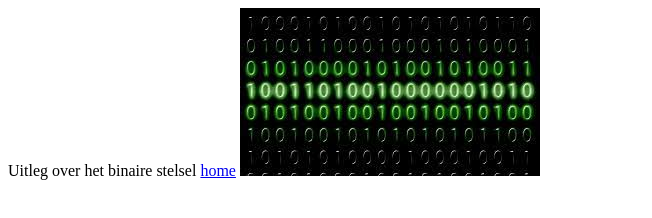
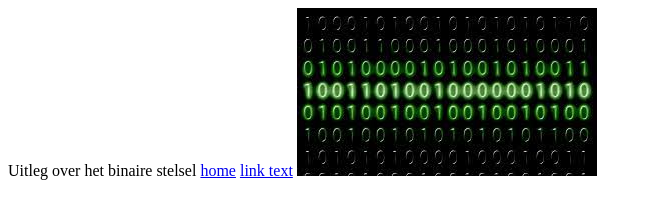
Before and after one commit to davidkoersen/davidkoersen.github.io, a plain HTML site: page binairstelsel.html in a window 1280 px wide. Shown: the whole page, without its empty margins (0-652 px from the left). Drawn offline with Linux system fonts and the light colour scheme.

Commit message:
Anchor (Link) Toegevoegd V1

```diff
--- a/binairstelsel.html
+++ b/binairstelsel.html
@@ -9,7 +9,7 @@
         Uitleg over het binaire stelsel
 
         <a href="index.html">home</a> <!--Link terug naar de homepage-->
-
+        <a href="https://games.penjee.com/binary-bonanza/">link text</a>
         <img src="binarycode.jfif" alt="Dit is super mooie nulletjes en eentjes!">
 
     </body>
```
